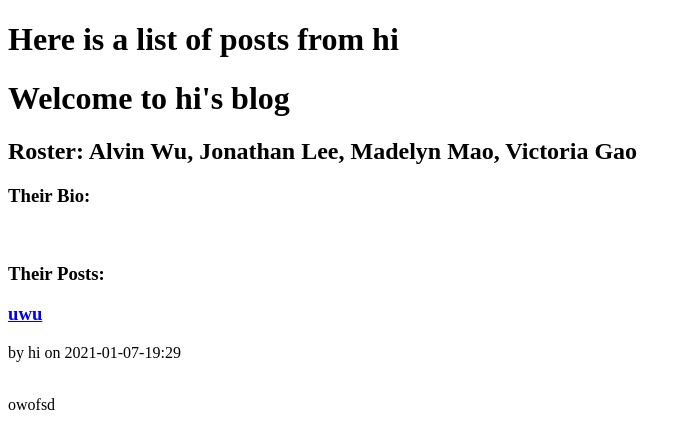
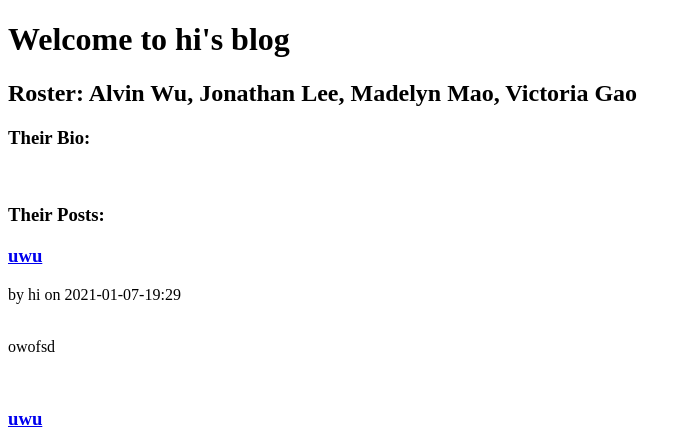
Before and after one commit to vgao1/sharp_cat_vgao10_awu10_jlee10_mmao10, a Flask app: a page that uses app/templates/viewuserblog.html in a window 1280 px wide. Shown: the part 54-482 px from the top of the page, without its empty margins (0-692 px from the left). Run offline with Flask 2, Linux system fonts and the light colour scheme; a user stored in the database is signed in.

Commit message:
removed dupe line

```diff
--- a/app/templates/viewuserblog.html
+++ b/app/templates/viewuserblog.html
@@ -16,7 +16,6 @@ Displays a list of posts from a specific user
   </head>
 
   <body>
-  <h1> Here is a list of posts from {{ blogger }} </h1>
    <h1> Welcome to {{ blogger }}'s blog </h1>
    <h2>
     Roster: Alvin Wu, Jonathan Lee, Madelyn Mao, Victoria Gao
```
